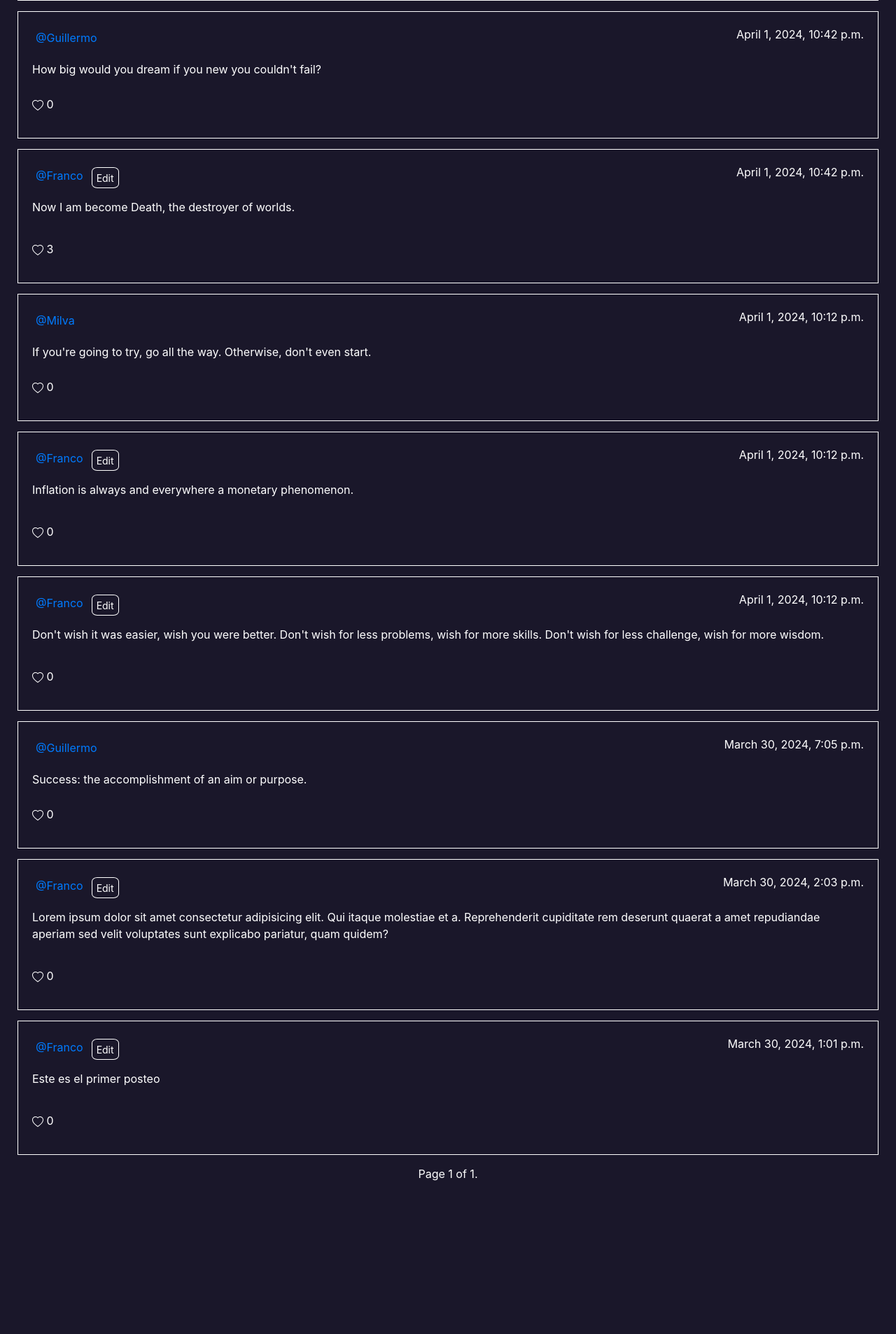
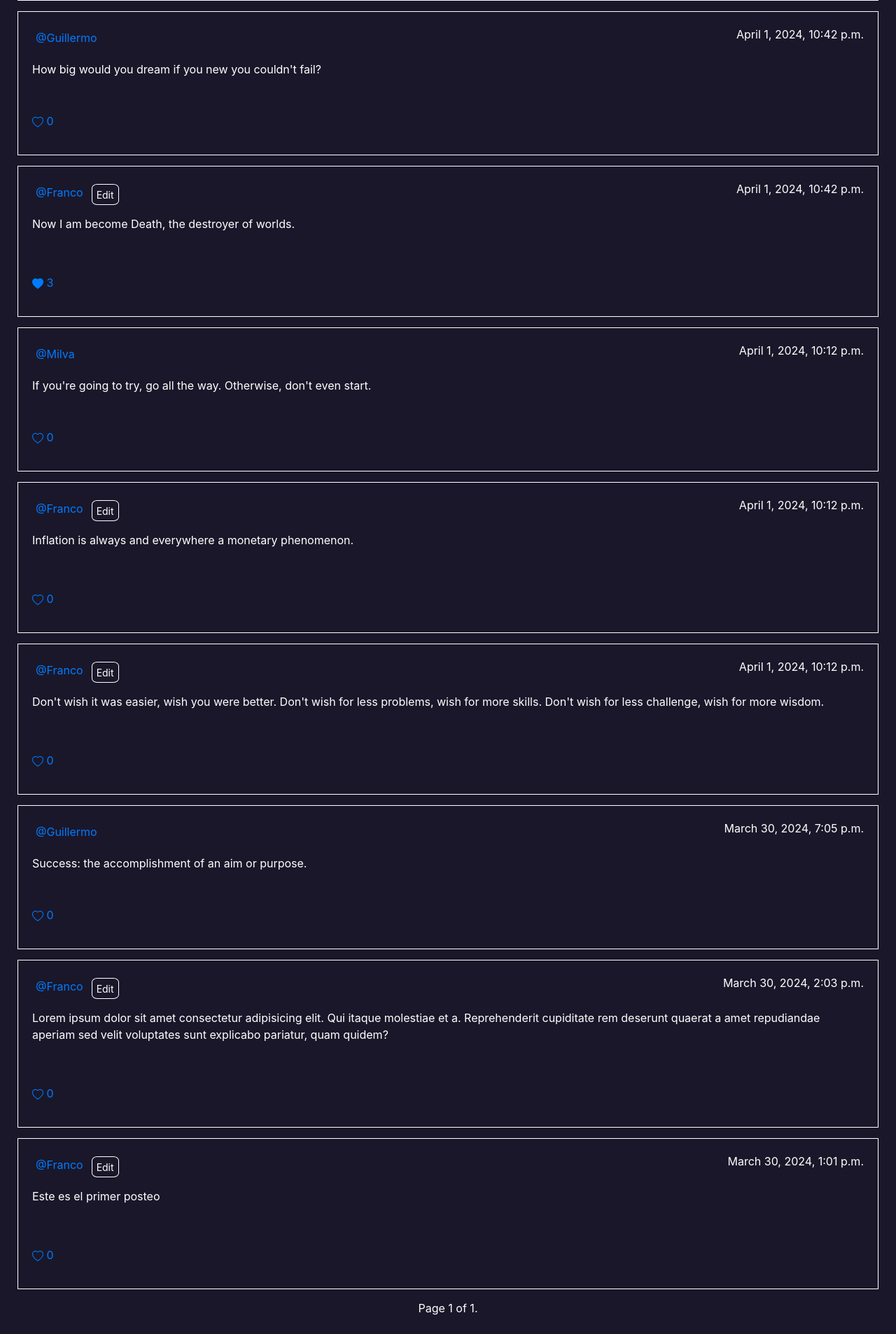
Before and after one commit to Franco-Postulka/Social-Network, a Django app: page / in a window 1280 px wide. Shown: the part 310-2217 px from the top of the page at 70% size. Before the commit the page ends 1998 px from the top, so only its background shows below. Run offline with Django 3.2, Linux system fonts and the light colour scheme; a user stored in the database is signed in; data comes from the database, SQL or seed files in the repository; both versions use the stored data as it was after the commit; some libraries are stand-ins or nearby versions.

Commit message:
Likes functionality only on the index view

```diff
--- a/network/static/network/styles.css
+++ b/network/static/network/styles.css
@@ -96,3 +96,26 @@ a:hover{
 .edit_form form{
     width: 100%;
 }
+button:focus {
+    outline: none;
+}
+
+.like-button{
+    padding: 0;
+    border: none;
+    background-color: #1a172a;
+    color: #007bff;
+    margin-top: 0;
+}
+.like-button:hover{
+    color: #0056b3;
+}
+.unlike-button{
+    padding: 0;
+    border: none;
+    background-color: #1a172a;
+    color: #007bff;
+}
+.unlike-button:hover{
+    color: #0056b3;
+}
--- a/network/templates/network/index.html
+++ b/network/templates/network/index.html
@@ -1,6 +1,8 @@
 {% extends "network/layout.html" %}
 {% load static %}
 {% block body %}
+
+<p id="hidden-element" style="display: none;">{{logged_user}}</p>
 <div class="mid_section">
     <h1>All Posts</h1>
     <div id="new_post">
@@ -18,7 +20,7 @@
             <div class="post">
                 <div class="top">
                     <div>
-                        <a href="{% url 'profile' username=post.user %}" >@{{ post.user }}</a>
+                        <a href="{% url 'profile' username=post.user %}">@{{ post.user }}</a>
                         {% if post.user == request.user %}
                             <button class="edit_buttom" id="{{post.pk}}" onclick="edit('{{post.pk}}')">Edit</button>
                         {% endif %}
@@ -36,9 +38,41 @@
                     </div>
                 {% endif %}
                 <div>
-                    <p><svg xmlns="http://www.w3.org/2000/svg" width="16" height="16" fill="currentColor" class="bi bi-heart" viewBox="0 0 16 16">
-                        <path d="m8 2.748-.717-.737C5.6.281 2.514.878 1.4 3.053c-.523 1.023-.641 2.5.314 4.385.92 1.815 2.834 3.989 6.286 6.357 3.452-2.368 5.365-4.542 6.286-6.357.955-1.886.838-3.362.314-4.385C13.486.878 10.4.28 8.717 2.01zM8 15C-7.333 4.868 3.279-3.04 7.824 1.143q.09.083.176.171a3 3 0 0 1 .176-.17C12.72-3.042 23.333 4.867 8 15"/>
-                    </svg> {{ post.likes.all.count }}</p>
+                    {%  if post.id in liked_post_ids %}
+                        <button onclick="like('{{post.pk}}','like')" class="like-button" style="display: none;"  id="like_post{{post.pk}}">
+                            &nbsp;
+                            <p>
+                                <svg xmlns="http://www.w3.org/2000/svg" width="16" height="16" fill="currentColor" class="bi bi-heart" viewBox="0 0 16 16">
+                                    <path d="m8 2.748-.717-.737C5.6.281 2.514.878 1.4 3.053c-.523 1.023-.641 2.5.314 4.385.92 1.815 2.834 3.989 6.286 6.357 3.452-2.368 5.365-4.542 6.286-6.357.955-1.886.838-3.362.314-4.385C13.486.878 10.4.28 8.717 2.01zM8 15C-7.333 4.868 3.279-3.04 7.824 1.143q.09.083.176.171a3 3 0 0 1 .176-.17C12.72-3.042 23.333 4.867 8 15"/>
+                                </svg> <span> {{ post.likes.all.count }}</span>
+                            </p>
+                        </button>
+                        <button onclick="like('{{post.pk}}','unlike')" class="unlike-button" id="unlike_post{{post.pk}}">
+                            &nbsp;
+                            <p>
+                                <svg xmlns="http://www.w3.org/2000/svg" width="16" height="16" fill="currentColor" class="bi bi-heart-fill" viewBox="0 0 16 16">
+                                    <path fill-rule="evenodd" d="M8 1.314C12.438-3.248 23.534 4.735 8 15-7.534 4.736 3.562-3.248 8 1.314"/>
+                                </svg> <span> {{ post.likes.all.count }}</span>
+                            </p>
+                        </button>
+                    {% else %}
+                        <button onclick="like('{{post.pk}}','like')" class="like-button" id="like_post{{post.pk}}">
+                            &nbsp;
+                            <p>
+                                <svg xmlns="http://www.w3.org/2000/svg" width="16" height="16" fill="currentColor" class="bi bi-heart" viewBox="0 0 16 16">
+                                    <path d="m8 2.748-.717-.737C5.6.281 2.514.878 1.4 3.053c-.523 1.023-.641 2.5.314 4.385.92 1.815 2.834 3.989 6.286 6.357 3.452-2.368 5.365-4.542 6.286-6.357.955-1.886.838-3.362.314-4.385C13.486.878 10.4.28 8.717 2.01zM8 15C-7.333 4.868 3.279-3.04 7.824 1.143q.09.083.176.171a3 3 0 0 1 .176-.17C12.72-3.042 23.333 4.867 8 15"/>
+                                </svg> <span>{{ post.likes.all.count }}</span>
+                            </p>
+                        </button>
+                        <button  onclick="like('{{post.pk}}','unlike')" class="unlike-button" style="display: none;" id="unlike_post{{post.pk}}">
+                            &nbsp;
+                            <p>
+                                <svg xmlns="http://www.w3.org/2000/svg" width="16" height="16" fill="currentColor" class="bi bi-heart-fill" viewBox="0 0 16 16">
+                                    <path fill-rule="evenodd" d="M8 1.314C12.438-3.248 23.534 4.735 8 15-7.534 4.736 3.562-3.248 8 1.314"/>
+                                </svg> <span>{{ post.likes.all.count }}</span>
+                            </p>
+                        </button>
+                    {% endif %}
                 </div>
             </div>
         {% endfor %}
--- a/network/urls.py
+++ b/network/urls.py
@@ -14,5 +14,6 @@ urlpatterns = [
     # Apis
     path("follow", views.follow, name='follow'),
     path("change_follow",views.change_follow,name='change_follow'),
-    path("edit",views.edit,name='edit')
+    path("edit",views.edit,name='edit'),
+    path("like",views.like,name="like")
 ]
--- a/network/views.py
+++ b/network/views.py
@@ -11,11 +11,18 @@ from .models import User, Post, Profile
 
 
 def index(request):
+    print(request.user.pk)
     posts = Post.objects.all().order_by('-date')
     paginator = Paginator(posts,10)
     page_number = request.GET.get('page')
     posts = paginator.get_page(page_number)
-    return render(request, "network/index.html",{'posts':posts})
+    logged_user = request.user
+    if request.user.is_authenticated:
+        liked_post_ids = Post.objects.filter(likes=logged_user).values_list('id', flat=True)
+    else:
+        liked_post_ids = []
+
+    return render(request, "network/index.html",{'posts':posts,'logged_user':logged_user,'liked_post_ids':liked_post_ids})
 
 
 def login_view(request):
@@ -108,7 +115,7 @@ def following(request):
         paginator = Paginator(posts,10)
         page_number = request.GET.get('page')
         posts = paginator.get_page(page_number)
-        return render(request,'network/following.html',{'posts':posts})
+        return render(request,'network/following.html',{'posts':posts,'logged_user':request.user})
     else:
         return HttpResponseRedirect(reverse('login'))
 
@@ -177,3 +184,27 @@ def edit(request):
             return JsonResponse({'error':'Post not found'},status=404)
     else:
         return HttpResponseRedirect(reverse('index'))
+
+
+@csrf_exempt
+def like(request):
+    if request.method == "PUT":
+        data = json.loads(request.body)
+        post_id = data.get('post_id')
+        like_or_unlike = data.get('like_or_unlike')
+        try:
+            post = Post.objects.get(pk=post_id)
+            user = User.objects.get(pk=request.user.pk)
+            if like_or_unlike == 'like':
+                post.likes.add(user)
+                post.save()
+                return JsonResponse({'success': 'Like removed successfully'})
+            elif like_or_unlike == 'unlike':
+                post.likes.remove(user)
+                return JsonResponse({'success': 'Like added successfully'})
+        except Post.DoesNotExist:
+            return JsonResponse({'error': 'Post not found'}, status=404)
+        except User.DoesNotExist:
+            return JsonResponse({'error': 'User not found'}, status=404)
+    else:
+        return HttpResponseRedirect(reverse('index'))
```
Also changed, not shown: network/static/network/index.js (+52 -0 lines), db.sqlite3.
